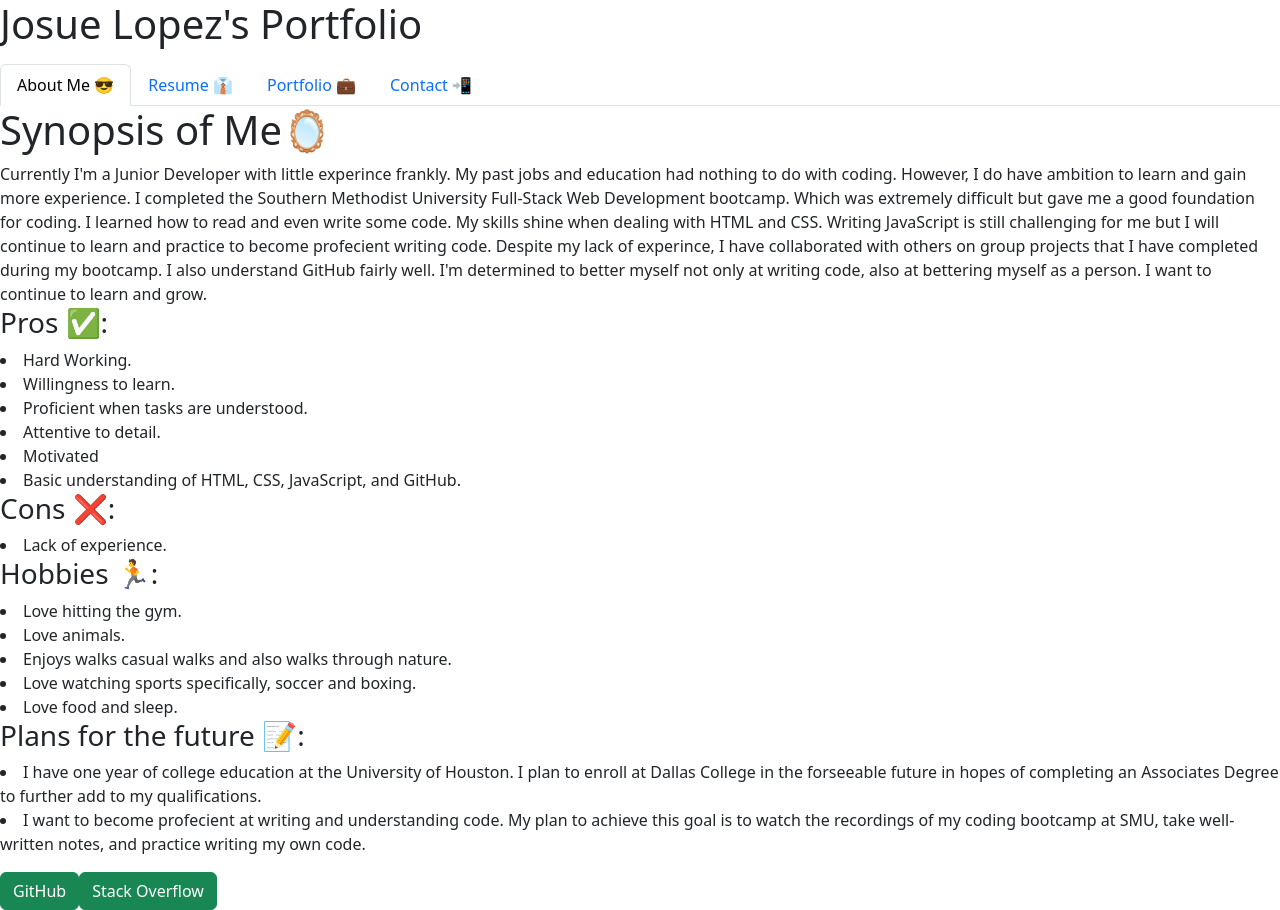
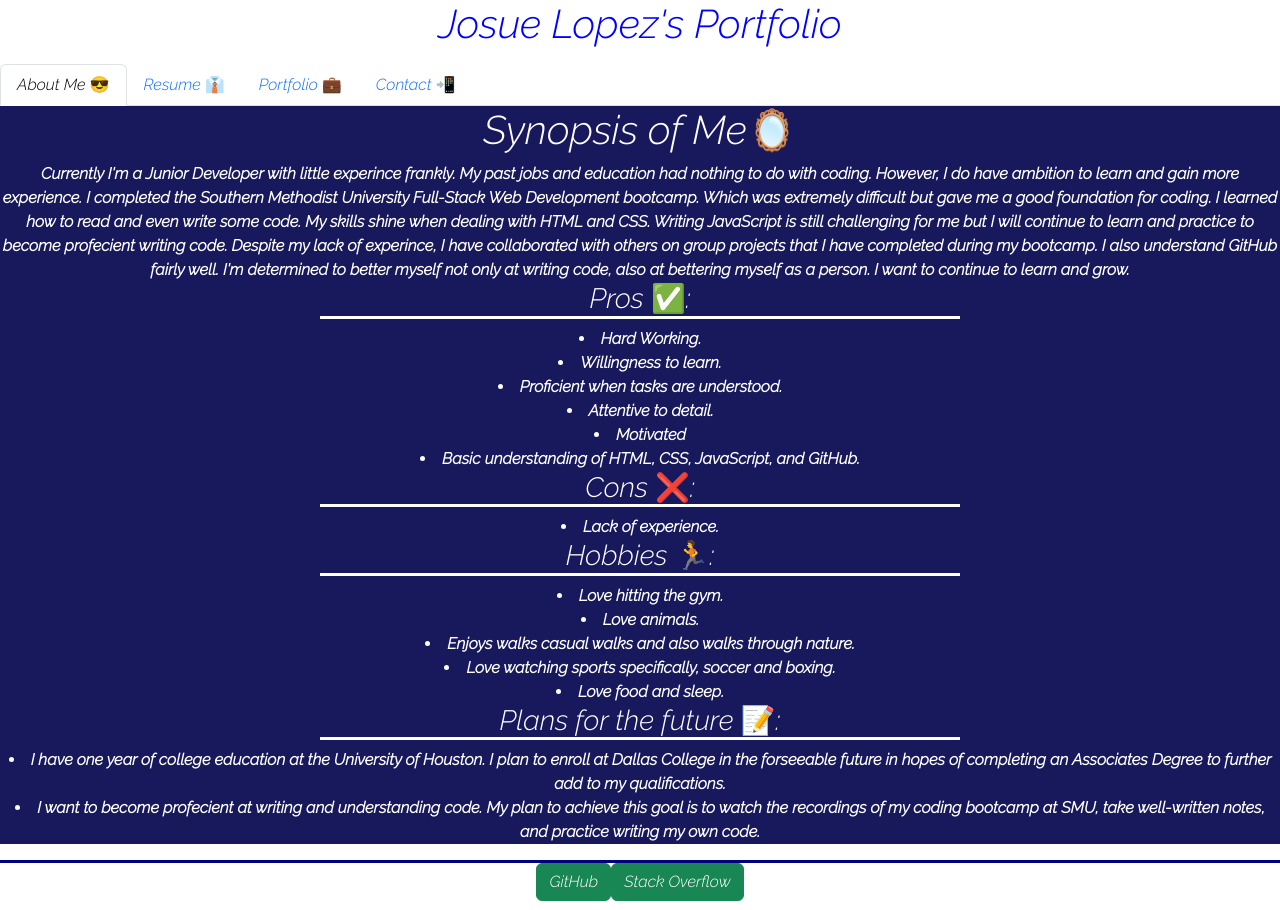
Before and after one commit to JLopez1227/Professional-React-Portfolio, a React (Create React App) app: page / in a window 1280 px wide. Built offline with nearby package versions, Linux system fonts and the light colour scheme.

Commit message:
started styling portfolio.

```diff
--- a/public/index.html
+++ b/public/index.html
@@ -10,34 +10,24 @@
       content="Web site created using create-react-app"
     />
     <link rel="apple-touch-icon" href="%PUBLIC_URL%/logo192.png" />
-    <!--
-      manifest.json provides metadata used when your web app is installed on a
-      user's mobile device or desktop. See https://developers.google.com/web/fundamentals/web-app-manifest/
-    -->
+
     <link rel="manifest" href="%PUBLIC_URL%/manifest.json" />
-    <!--
-      Notice the use of %PUBLIC_URL% in the tags above.
-      It will be replaced with the URL of the `public` folder during the build.
-      Only files inside the `public` folder can be referenced from the HTML.
 
-      Unlike "/favicon.ico" or "favicon.ico", "%PUBLIC_URL%/favicon.ico" will
-      work correctly both with client-side routing and a non-root public URL.
-      Learn how to configure a non-root public URL by running `npm run build`.
-    -->
+    <link rel="preconnect" href="https://fonts.googleapis.com">
+<link rel="preconnect" href="https://fonts.gstatic.com" crossorigin>
+<link href="https://fonts.googleapis.com/css2?family=Raleway:ital,wght@1,300&display=swap" rel="stylesheet">
+<link rel="preconnect" href="https://fonts.googleapis.com">
+<link rel="preconnect" href="https://fonts.gstatic.com" crossorigin>
+<link href="https://fonts.googleapis.com/css2?family=Roboto+Condensed:wght@300&display=swap" rel="stylesheet">
+
+<link rel="stylesheet" href="./style.css">
+
     <title>React App</title>
   </head>
-  <body>
+  <body >
     <noscript>You need to enable JavaScript to run this app.</noscript>
     <div id="root"></div>
-    <!--
-      This HTML file is a template.
-      If you open it directly in the browser, you will see an empty page.
 
-      You can add webfonts, meta tags, or analytics to this file.
-      The build step will place the bundled scripts into the <body> tag.
 
-      To begin the development, run `npm start` or `yarn start`.
-      To create a production bundle, use `npm run build` or `yarn build`.
-    -->
   </body>
 </html>
--- /dev/null
+++ b/public/style.css
@@ -0,0 +1,49 @@
+.header {
+    text-align: center;
+    font-family: Raleway;
+}
+
+.footer {
+    text-align: center;
+    font-family: Raleway;
+    border-top: solid navy;
+}
+
+.nav-item {
+    font-family: Raleway;
+    text-align: center;
+
+}
+
+.nav-link {
+    justify-content: space-between;
+}
+
+.background {
+    background-color: white;
+    color: blue;
+}
+
+.text {
+    font-family: Raleway;
+    font-weight: bolder;
+    text-align: center;
+    background-color: rgb(24, 24, 92);
+    color: white;
+}
+
+.h1{
+    font-family: Roboto Condensed;
+    text-align: center;
+    font-weight: bold;
+    border-bottom: solid;
+    margin: 25%;
+}
+
+.h3{
+    border-bottom: solid;
+    margin: 25%;
+    font-weight: bolder;
+    text-align: center;
+    font-family: Raleway;
+}
--- a/src/components/Footer.js
+++ b/src/components/Footer.js
@@ -2,7 +2,7 @@ import React from "react";
 
 export default function Footer() {
   return (
-    <div>
+    <div className='footer'>
       <a href="https://github.com/JLopez1227">
         <button type="button" class="btn btn-success">
           GitHub
--- a/src/components/Header.js
+++ b/src/components/Header.js
@@ -2,8 +2,8 @@ import React from 'react';
 
 export default function Header() {
   return (
-    <div>
-      <h1>Josue Lopez's Portfolio</h1>
+    <div className='background'>
+      <h1 className='header'>Josue Lopez's Portfolio</h1>
       <p>
 
       </p>
--- a/src/components/pages/About.js
+++ b/src/components/pages/About.js
@@ -3,7 +3,7 @@ import React from "react";
 export default function About() {
   return (
     <div>
-      <p>
+      <p className='text'>
         <h1>Synopsis of Me🪞</h1> Currently I'm a Junior Developer with little
         experince frankly. My past jobs and education had nothing to do with
         coding. However, I do have ambition to learn and gain more experience. I
@@ -18,7 +18,7 @@ export default function About() {
         better myself not only at writing code, also at bettering myself as a
         person. I want to continue to learn and grow.
 
-        <h3>Pros ✅:</h3>
+        <h3 className='h3'>Pros ✅:</h3>
         <li>Hard Working.</li>
         <li>Willingness to learn.</li>
         <li>Proficient when tasks are understood.</li>
@@ -26,17 +26,17 @@ export default function About() {
         <li>Motivated</li>
         <li>Basic understanding of HTML, CSS, JavaScript, and GitHub.</li>
 
-        <h3>Cons ❌:</h3>
+        <h3 className='h3'>Cons ❌:</h3>
         <li>Lack of experience.</li>
 
-        <h3>Hobbies 🏃:</h3>
+        <h3 className='h3'>Hobbies 🏃:</h3>
         <li>Love hitting the gym.</li>
         <li>Love animals.</li>
         <li>Enjoys walks casual walks and also walks through nature.</li>
         <li>Love watching sports specifically, soccer and boxing. </li>
         <li>Love food and sleep.</li>
 
-        <h3>Plans for the future 📝:</h3>
+        <h3 className='h3'>Plans for the future 📝:</h3>
         <li>
           I have one year of college education at the University of Houston. I
           plan to enroll at Dallas College in the forseeable future in hopes of
--- a/src/components/pages/Resume.js
+++ b/src/components/pages/Resume.js
@@ -2,10 +2,10 @@ import React from "react";
 
 export default function Resume() {
   return (
-    <div>
-      <h1>Experience 🧑‍💼</h1>
+    <div className='text'>
+      <h1 >Experience 🧑‍💼</h1>
       <p>
-        <h3>Position: Cook 👨‍🍳</h3>
+        <h3 className='h3'>Position: Cook 👨‍🍳</h3>
         <li>Company: Chuck E. Cheese</li>
         <li>
           Responsibilites: In charge of making food and maintaing the kitchen.
@@ -16,7 +16,7 @@ export default function Resume() {
         </li>
       </p>
 
-      <h3>Position: Cook 👨‍🍳</h3>
+      <h3 className='h3'>Position: Cook 👨‍🍳</h3>
       <p>
         <li>Company: Ojedas</li>
         <li>
@@ -30,7 +30,7 @@ export default function Resume() {
         </li>
       </p>
 
-      <h3>Position: Flat Roller 🛞</h3>
+      <h3 className='h3'>Position: Flat Roller 🛞</h3>
       <p>
         <li>Company: Quanex Building Products</li>
         <li>
@@ -47,7 +47,7 @@ export default function Resume() {
         </li>
       </p>
 
-      <h1>Education 🏫</h1>
+      <h1 className='h1'>Education 🏫</h1>
       <p>
         <li>Duncanville High School, Duncanvile — Diploma</li>
         <li>
```
